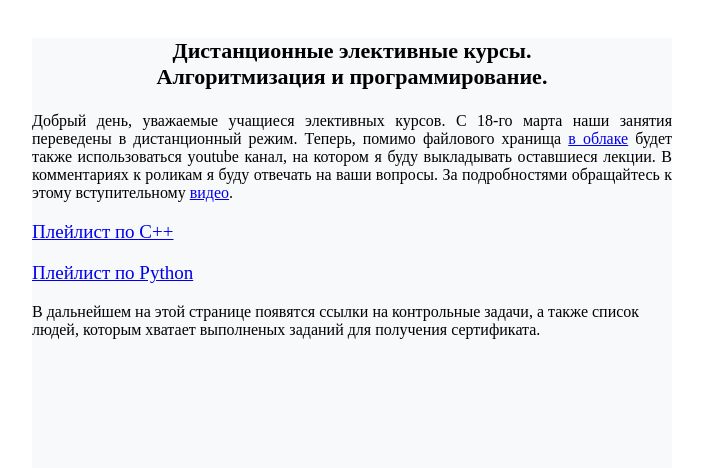
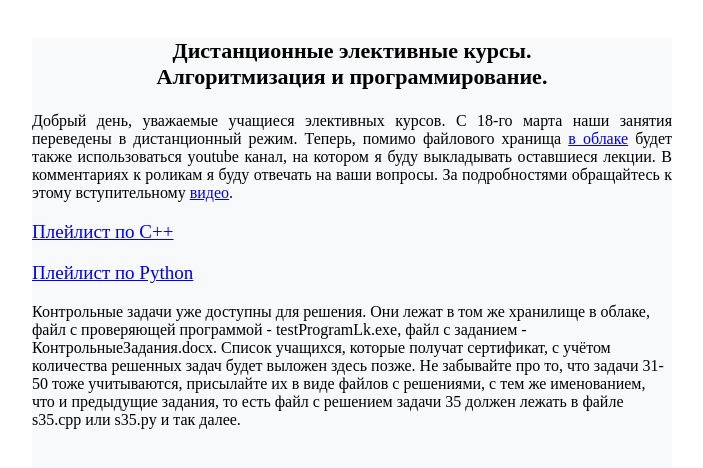
Before and after one commit to Arin112/staff, a plain HTML site: page page.html in a window 1280 px wide. Shown: the whole page, without its empty margins (288-991 px from the left). Drawn offline with Linux system fonts and the light colour scheme.

Commit message:
Update page.html

```diff
--- a/page.html
+++ b/page.html
@@ -57,7 +57,7 @@ code {
 Добрый день, уважаемые учащиеся элективных курсов. С 18-го марта наши занятия переведены в дистанционный режим. Теперь, помимо файлового хранища <a href="https://gg.gg/ghs64">в облаке</a> будет также использоваться youtube канал, на котором я буду выкладывать оставшиеся лекции. В комментариях к роликам я буду отвечать на ваши вопросы. За подробностями обращайтесь к этому вступительному <a href="https://youtu.be/rmuryJ1tJz0">видео</a>.
 <p style="font-size:19px;"> <a href="https://www.youtube.com/watch?v=rmuryJ1tJz0&list=PLsnGn41NimHDdwpzr0ZCiNOLt4_NffLrH">Плейлист по С++</a></p>
 <p style="font-size:19px;"> <a href="https://www.youtube.com/watch?v=rmuryJ1tJz0&list=PLsnGn41NimHDLITrIW16SBOhe794HpiXY">Плейлист по Python</a></p>
-<p>В дальнейшем на этой странице появятся ссылки на контрольные задачи, а также список людей, которым хватает выполненых заданий для получения сертификата.</p>
+<p>Контрольные задачи уже доступны для решения. Они лежат в том же хранилище в облаке, файл с проверяющей программой - testProgramLk.exe, файл с заданием - КонтрольныеЗадания.docx. Список учащихся, которые получат сертификат, с учётом количества решенных задач будет выложен здесь позже. Не забывайте про то, что задачи 31-50 тоже учитываются, присылайте их в виде файлов с решениями, с тем же именованием, что и предыдущие задания, то есть файл с решением задачи 35 должен лежать в файле s35.cpp или s35.py и так далее.</p>
 </div>
 </body>
 </html>
```
